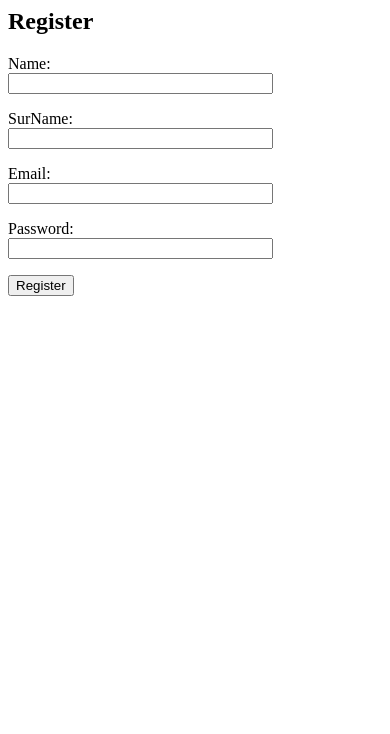
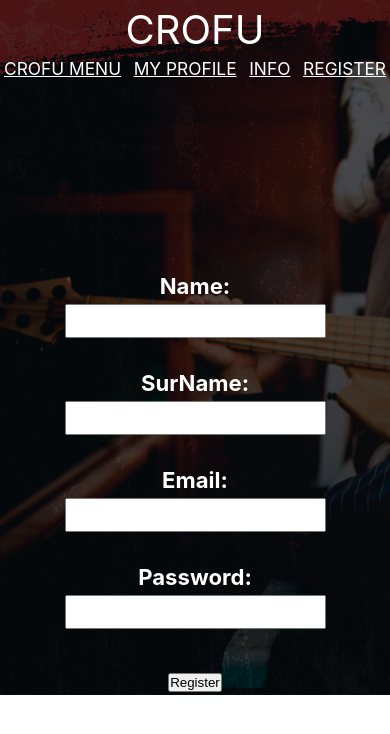
Before and after one commit to maxpavlov9991/CroFu, a PHP site: page /register.html in a window 390 px wide. Shown: the top 734 px of the page. Run offline with PHP 8.4, Linux system fonts and the light colour scheme.

Commit message:
register and login style ON

```diff
--- a/css/index_style.css
+++ b/css/index_style.css
@@ -33,7 +33,7 @@ header #logotipe span {
 }
 
 #top {
-    padding-top: 25%;
+    padding-top: 20%;
 }
 
 #top h3 {
@@ -103,7 +103,7 @@ header #logotipe span {
 
     #top {
         height:50%!important;
-        padding-top: 80%!important;
+        padding-top: 70%!important;
     }
 
     #top h1 {
@@ -207,3 +207,17 @@ header.fixed #logotipe{
         margin-left: 10%!important;
     }
 }
+#register {
+    font-size: 20pt;
+}
+
+#register input{
+    line-height: 30px;
+}
+
+#login {
+    font-size: 20pt;
+}
+#login input {
+    line-height: 30px;
+}
--- a/register.html
+++ b/register.html
@@ -1,34 +1,65 @@
-<html>
+<!DOCTYPE html>
+<html lang="en">
     <head>
+        <meta charset="UTF-8">
+        <meta name="viewport" content="width=device-width, initial-scale=1.0">
+        <meta http-equiv="X-UA-Compatible" content="ie=edge">
+        <link href="css/index_style.css" rel="stylesheet">
     <title>Register</title>
 </head>
+
+
 <body>
-    <h2>Register</h2>
+    <header>
+            <div id="logotipe" onclick="slowScroll('#top')">
+                <span>CROFU</span>
+            </div>
+            <div id="about">
+                <a href="index.html">CROFU&nbsp;MENU</a>
+                <a href="myprofile.html">MY&nbsp;PROFILE</a>
+                <a href="info.html">INFO</a>
+                <a href="register.html">REGISTER</a>
+            </div>
+    </header>
+
+<div id="top">
+
+    <div id="register">
 
         <form action="php/save_user.php" method="post">
     <!--**** save_user.php - это адрес обработчика.  То есть, после нажатия на кнопку "Зарегистрироваться", данные из полей  отправятся на страничку save_user.php методом "post" ***** -->
 <p>
-    <label>Name:<br></label>
+    <h5>Name:<br></h5>
     <input name="name" type="text" maxlength="50" size="30">
     </p>
+    <br>
 <p>
-    <label>SurName:<br></label>
+    <h5>SurName:<br></h5>
     <input name="surname" type="text" maxlength="50" size="30">
     </p>
+    <br>
 <p>
-    <label>Email:<br></label>
+    <h5>Email:<br></h5>
     <input name="mail" type="text" maxlength="50" size="30">
     </p>
+    <br>
 <!--**** В текстовое поле (name="login" type="text") пользователь вводит свой логин ***** -->
 <p>
-    <label>Password:<br></label>
+    <h5>Password:<br></h5>
     <input name="password" type="text" maxlength="50" size="30">
     </p>
+    <br>
 <!--**** В поле для паролей (name="password" type="password") пользователь вводит свой пароль ***** -->
 <p>
     <input type="submit" name="submit" value="Register">
 <!--**** Кнопочка (type="submit") отправляет данные на страничку save_user.php ***** -->
 </p>
     </form>
+    </div>
+</div>
+
+<script src="https://ajax.googleapis.com/ajax/libs/jquery/3.3.1/jquery.min.js"></script>
+<script src="index_script.js"></script>
+
 </body>
 </html>
```
Also changed, not shown: login.html (+34 -6 lines). Lines whose indentation alone changed are shown as unchanged.
